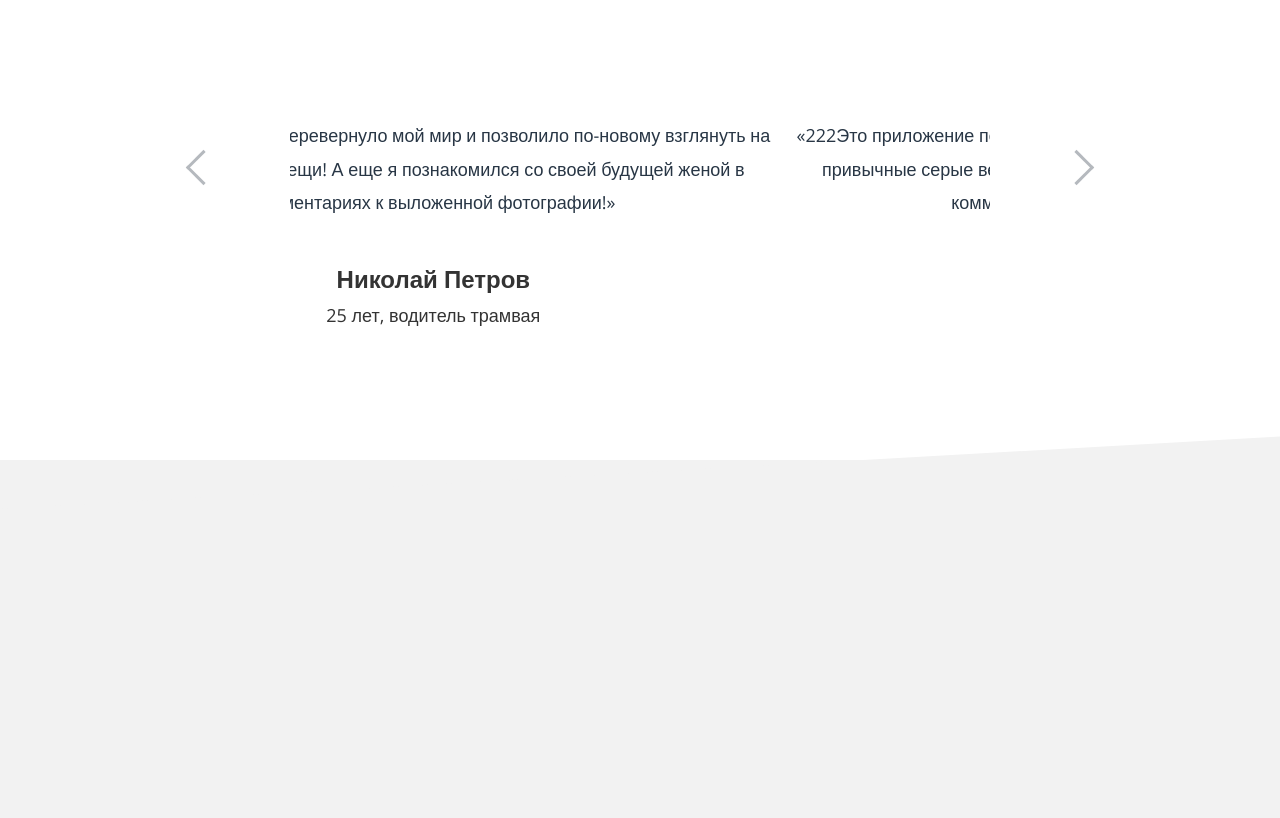
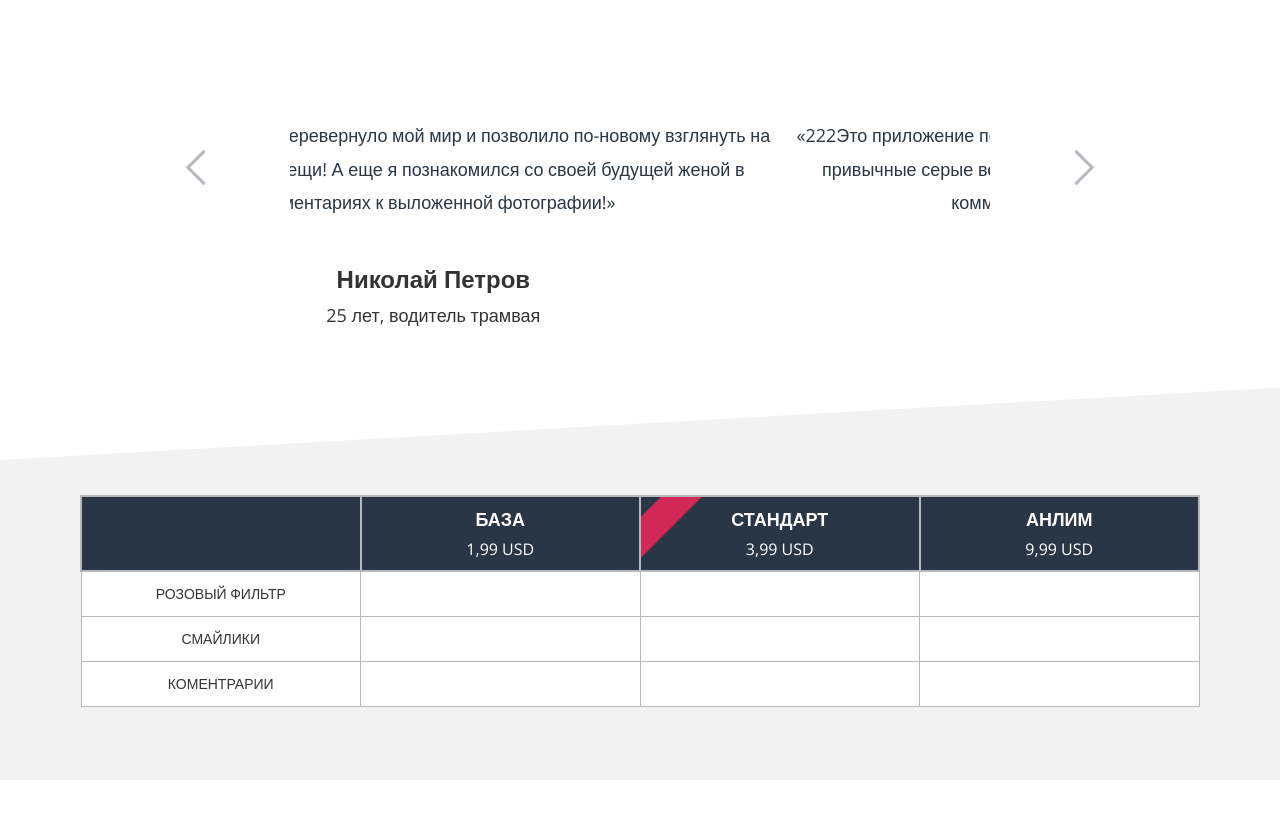
Before and after one commit to AcidHardcore/pink, a website: page source/index.html in a window 1280 px wide. Shown: the part 2335-3153 px from the top of the page. After the commit the page ends 3115 px from the top, so only its background shows below. Drawn offline with nearby package versions, Linux system fonts and the light colour scheme; files that its build step writes are made by us from their sources; no server answers.

Commit message:
processing a price block 700px

```diff
--- a/source/index.html
+++ b/source/index.html
@@ -176,11 +176,13 @@
         <div class="peppermint peppermint-inactive peppermint-active--overflow" id="sliderprice">
           <table>
             <tr>
-              <th class="price__head-cell"><span class="price__head-span-1">БАЗА</span><span
+              <th class="price__head-cell">
+                  <span class="price__head-span-1">БАЗА</span><span
                   class="price__head-span-2">1,99 USD</span></th>
             </tr>
             <tr>
-              <td class="price__cell"><span class="price__span-1">Розовый фильтр</span>
+              <td class="price__cell">
+                <span class="price__span-1">Розовый фильтр</span>
                   <span class="price__span-2">
                     <svg class="price__yes">
                     <use xlink:href="#yes" data-img="img/logo-yes.png"></use>
@@ -294,8 +296,93 @@
           </table>
         </div>
       </div>
-      <div class="hidden-xs">
+      <div class="hidden-xs price__wrapper">
+        <table class="price__table">
+          <tr>
+            <th class="price__head-cell">
 
+            </th>
+            <th class="price__head-cell">
+              <span class="price__head-span-1">База</span>
+              <span class="price__head-span-2">1,99 usd</span>
+            </th>
+            <th class="price__head-cell price__head-cell--hit-2x">
+              <span class="price__head-span-1">Стандарт</span>
+              <span class="price__head-span-2">3,99 usd</span>
+            </th>
+            <th class="price__head-cell">
+              <span class="price__head-span-1">Анлим</span>
+              <span class="price__head-span-2">9,99 usd</span>
+            </th>
+          </tr>
+          <tr>
+            <td class="price__cell">Розовый фильтр</td>
+            <td class="price__cell">
+              <svg class="price__yes">
+                <use xlink:href="#yes" data-img="img/logo-yes.png"></use>
+              </svg>
+              <noscript><img class="price__yes" src="img/logo-yes.png" width="29" height="22"
+                             alt="yes"/></noscript>
+            </td>
+            <td class="price__cell">
+              <svg class="price__yes">
+                <use xlink:href="#yes" data-img="img/logo-yes.png"></use>
+              </svg>
+              <noscript><img class="price__yes" src="img/logo-no.png" width="26" height="26" alt="yes"/></noscript>
+            </td>
+            <td class="price__cell">
+              <svg class="price__yes">
+                <use xlink:href="#yes" data-img="img/logo-yes.png"></use>
+              </svg>
+              <noscript><img class="price__yes" src="img/logo-no.png" width="26" height="26" alt="yes"/></noscript>
+            </td>
+          </tr>
+          <tr>
+            <td class="price__cell">Смайлики</td>
+            <td class="price__cell">
+              <svg class="price__no">
+                <use xlink:href="#no" data-img="img/logo-no.png"></use>
+              </svg>
+              <noscript><img class="price__no" src="img/logo-no.png" width="26" height="26" alt="no"/></noscript>
+            </td>
+            <td class="price__cell">
+              <svg class="price__yes">
+                <use xlink:href="#yes" data-img="img/logo-yes.png"></use>
+              </svg>
+              <noscript><img class="price__yes" src="img/logo-yes.png" width="29" height="22"
+                             alt="yes"/></noscript>
+            </td>
+            <td class="price__cell">
+              <svg class="price__yes">
+                <use xlink:href="#yes" data-img="img/logo-yes.png"></use>
+              </svg>
+              <noscript><img class="price__yes" src="img/logo-yes.png" width="29" height="22"
+                             alt="yes"/></noscript>
+            </td>
+          </tr>
+          <tr>
+            <td class="price__cell">Коментрарии</td>
+            <td class="price__cell">
+              <svg class="price__no">
+                <use xlink:href="#no" data-img="img/logo-no.png"></use>
+              </svg>
+              <noscript><img class="price__no" src="img/logo-no.png" width="26" height="26" alt="no"/></noscript>
+            </td>
+            <td class="price__cell">
+              <svg class="price__no">
+                <use xlink:href="#no" data-img="img/logo-no.png"></use>
+              </svg>
+              <noscript><img class="price__no" src="img/logo-no.png" width="26" height="26" alt="no"/></noscript>
+            </td>
+            <td class="price__cell">
+              <svg class="price__yes">
+                <use xlink:href="#yes" data-img="img/logo-yes.png"></use>
+              </svg>
+              <noscript><img class="price__yes" src="img/logo-yes.png" width="29" height="22"
+                             alt="yes"/></noscript>
+            </td>
+          </tr>
+        </table>
       </div>
     </section>
   </main>
--- a/source/less/blocks/arrow.less
+++ b/source/less/blocks/arrow.less
@@ -5,7 +5,8 @@
   height: 36px;
   overflow: hidden;
   @media (min-width: @screen-sm) {
-    top: 292px;
+    top: 249px;
+    height: 55px;
   }
   @media (min-width: @screen-md) {
     top: 350px;
@@ -13,6 +14,13 @@
   }
   &--price {
     top: -36px;
+    @media (min-width: @screen-sm) {
+      top: -55px;
+    }
+    @media (min-width: @screen-md) {
+      top: -85px;
+      height: 100px;
+    }
   }
   &__left {
     position: absolute;
@@ -22,6 +30,10 @@
     height: 0;
     border-bottom: 36px solid #f2f2f2;
     border-left: 700px solid transparent;
+    @media (min-width: @screen-sm) {
+      border-bottom: 55px solid #f2f2f2;
+      border-left: 1250px solid transparent;
+    }
     @media (min-width: @screen-md) {
       border-bottom: 85px solid #f2f2f2;
       border-left: 1500px solid transparent;
--- a/source/less/blocks/price.less
+++ b/source/less/blocks/price.less
@@ -3,17 +3,31 @@
   height: 450px;
   padding-top: 65px;
   background-color: #f2f2f2;
+  @media (min-width: @screen-sm) {
+    height: 320px;
+    padding-top: 35px;
+    padding-bottom: 70px;
+  }
   &__wrapper {
     width: 87.5%;
-    //.clearfix;
+    .clearfix;
     margin: auto;
+    @media (min-width: @screen-sm){
+      text-align: center;
+    }
+  }
+  &__table {
+    width: 100%;
   }
   &__head-cell {
     height: 100px;
-    //width: 280px;
     color: white;
     background-color: @base-color;
-    border: 1px solid #b5b9be;
+    border: 2px solid #b5b9be;
+    @media (min-width: @screen-sm) {
+      width: 25%;
+      height: 75px;
+    }
   }
   &__head-span-1 {
     display: block;
@@ -21,6 +35,7 @@
     font-weight: 700;
     line-height: 30px;
     text-transform: uppercase;
+
   }
   &__head-span-2 {
     display: block;
@@ -28,6 +43,9 @@
     font-weight: 300;
     line-height: 30px;
     text-transform: uppercase;
+    @media (min-width: @screen-sm){
+      font-size: 16px;
+    }
   }
   &__cell {
     height: 60px;
@@ -35,6 +53,10 @@
     text-transform: uppercase;
     background-color: #fff;
     border: 1px solid #b5b9be;
+    @media (min-width: @screen-sm){
+      text-align: center;
+      height: 45px;
+    }
   }
   &__yes {
     width: 29px;
@@ -64,4 +86,8 @@
     background-image: url("../img/logo-hit.png");
     background-repeat: no-repeat;
   }
+  &__head-cell--hit-2x {
+    background-image: url("../img/logo-hit@2x.png");
+    background-repeat: no-repeat;
+  }
 }
```
Also changed, not shown: source/img/logo-hit@2x.png (added).
